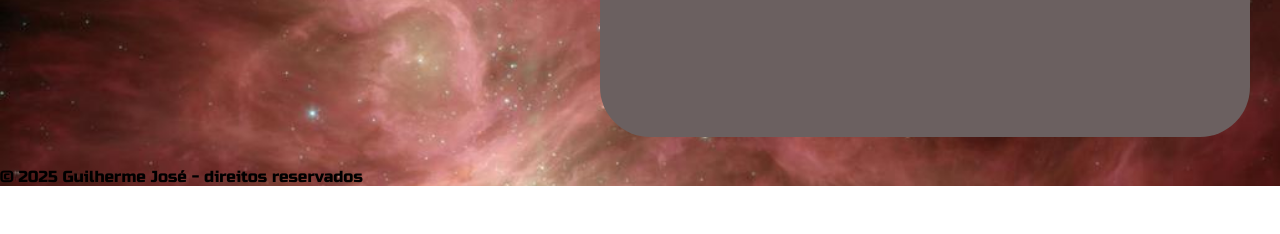
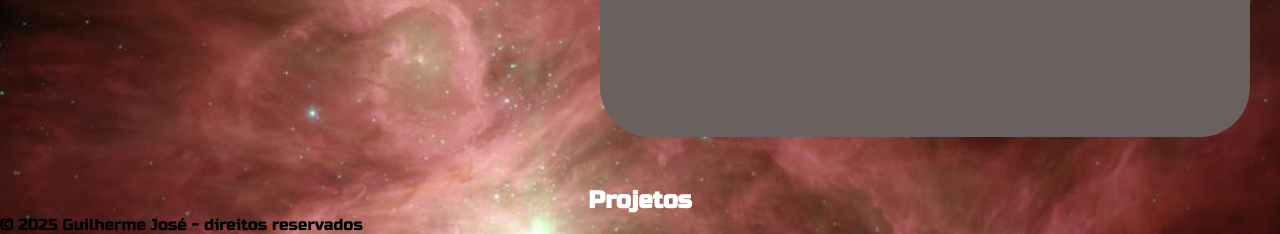
Before and after one commit to fic-fabrica-de-software/construindo-o-portfolio-Guilherme-JSS, a plain HTML site: page index.html in a window 1280 px wide. Shown: the part 903-1137 px from the top of the page. Before the commit the page ends 1089 px from the top, so only its background shows below. Drawn offline with Linux system fonts and the light colour scheme.

Commit message:
Mudanças

```diff
--- a/index.html
+++ b/index.html
@@ -67,7 +67,15 @@
 
         </section>
 
+        <br>
+
         <section id="extras">
+
+            <div id="projetcs">
+                <h2>Projetos </h2>
+
+            </div>
+
 
         </section>
 
--- a/public/assets/style/style.css
+++ b/public/assets/style/style.css
@@ -98,3 +98,14 @@ header ul {
   color: whitesmoke;
   margin-left: auto ;
 }
+
+
+#extras{
+  align-items: center;
+  color: white;
+  text-align: center;
+}
+
+#projects{
+  background-color: transparent;
+}
```
